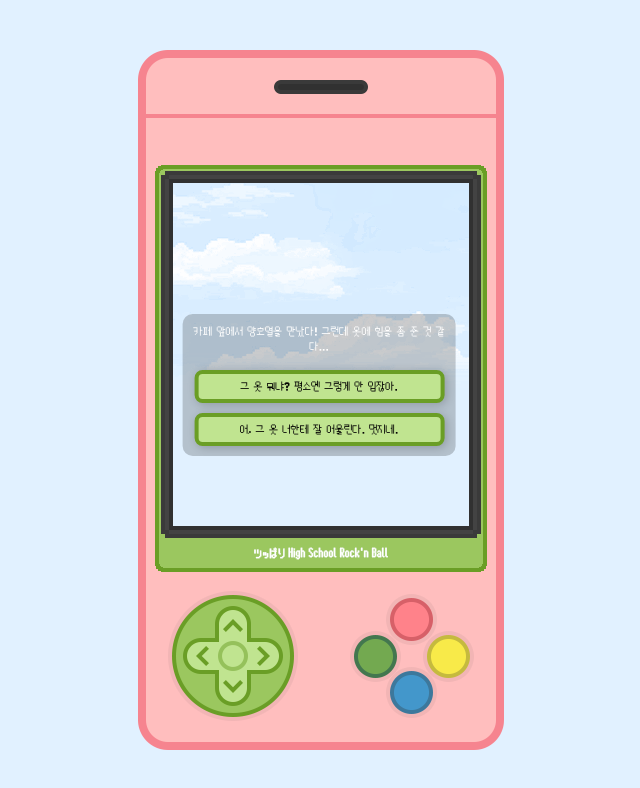
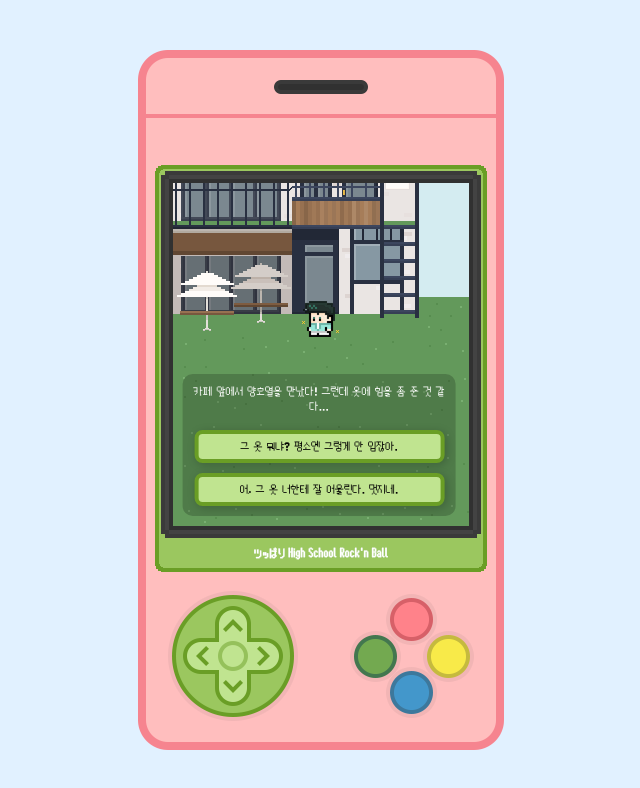
Before and after one commit to Jeong-hae-rim/only, a React (Vite) app: page /dm-luv-game in a window 1280 px wide. Both pictures are taken after a click on the button "시작하기". Shown: the top 788 px of the page, without its empty margins (191-831 px from the left). Built offline with nearby package versions, Linux system fonts and the light colour scheme; a web font is replaced by a local one.

Commit message:
feat: gameboy 내 배경 변경

```diff
--- a/src/pages/MbtiGame.css
+++ b/src/pages/MbtiGame.css
@@ -27,7 +27,7 @@
 
 .button-wrapper {
   position: absolute;
-  top: 50%;
+  top: 400px;
   left: 50%;
   transform: translate(-50%, -50%);
   display: flex;
@@ -111,7 +111,7 @@ button:focus:not(:focus-visible) {
 
 .mbti-image {
   width: 120px;
-  height: auto;
+  height: 120px;
   top: 330px;
   left: 50%;
 }
--- a/src/pages/MbtiGame2.tsx
+++ b/src/pages/MbtiGame2.tsx
@@ -1,12 +1,21 @@
 import { useState } from "react";
 import "./MbtiGame.css";
 import GAMEBOY from "../assets/images/dm_gameboy.png";
-import BASE_BG from "../assets/images/dm_gameboy/dm_bg_09.gif";
+import DEFAULT_BG from "../assets/images/dm_gameboy/dm_bg_09.gif";
+import BG_01 from "../assets/images/dm_gameboy/dm_bg_01.gif";
+import BG_02 from "../assets/images/dm_gameboy/dm_bg_02.gif";
+import BG_03 from "../assets/images/dm_gameboy/dm_bg_03.gif";
+import BG_04 from "../assets/images/dm_gameboy/dm_bg_04.gif";
+import BG_05 from "../assets/images/dm_gameboy/dm_bg_05.gif";
+import BG_06 from "../assets/images/dm_gameboy/dm_bg_06.gif";
+import BG_07 from "../assets/images/dm_gameboy/dm_bg_07.gif";
+import BG_08 from "../assets/images/dm_gameboy/dm_bg_08.gif";
 import { mbtiData } from "../types/type";
 
 interface Question {
   question: string;
   options: { text: string; value: string }[];
+  bg: string;
 }
 
 const questions: Question[] = [
@@ -16,6 +25,7 @@ const questions: Question[] = [
       { text: "그 옷 뭐냐? 평소엔 그렇게 안 입잖아.", value: "T" },
       { text: "어, 그 옷 너한테 잘 어울린다. 멋지네.", value: "F" },
     ],
+    bg: BG_01,
   },
   {
     question: "약속 시간을 착각해 좀 일찍 나왔다 고백했는데 별 말을 안 한다...",
@@ -23,6 +33,7 @@ const questions: Question[] = [
       { text: "(별 생각 없다.)", value: "S" },
       { text: "왜 아무 말도 안 하지? 바보 같다고 생각하나?", value: "F" },
     ],
+    bg: BG_02,
   },
   {
     question: "같이 카페에 들어왔다! 이 때, 정대만의 시선을 사로잡은 건...",
@@ -30,6 +41,7 @@ const questions: Question[] = [
       { text: "이 카페에서만 구경할 수 있을 것 같은 참신한 DP", value: "F" },
       { text: "카페 메뉴판, 그리고 화장실 위치.", value: "T" },
     ],
+    bg: BG_03,
   },
   {
     question: "자리를 고르고 음료를 주문 하려고 하는데, 이때...",
@@ -43,6 +55,7 @@ const questions: Question[] = [
         value: "J",
       },
     ],
+    bg: BG_04,
   },
   {
     question:
@@ -57,6 +70,7 @@ const questions: Question[] = [
         value: "T",
       },
     ],
+    bg: BG_05,
   },
   {
     question: "자리로 돌아왔는데 양호열이 의외로 세심하다고 말한다.",
@@ -67,6 +81,7 @@ const questions: Question[] = [
         value: "N",
       },
     ],
+    bg: BG_06,
   },
   {
     question: "양호열이 민망해 하더니 자기 음료도 마셔보라고 한다.",
@@ -77,6 +92,7 @@ const questions: Question[] = [
         value: "N",
       },
     ],
+    bg: BG_07,
   },
   {
     question: "어찌저찌 마친 카페 데이트! 다음에 또 놀러 나오자고 말하고 싶다.",
@@ -87,12 +103,14 @@ const questions: Question[] = [
         value: "J",
       },
     ],
+    bg: BG_08,
   },
 ];
 
 function MbtiGame() {
   const [isStarted, setIsStarted] = useState(false);
   const [currentQuestionIndex, setCurrentQuestionIndex] = useState(0);
+  const [selectedBg, setSelectedBg] = useState<string>(DEFAULT_BG);
   const [answers, setAnswers] = useState<string[]>([]);
   const [mbtiResult, setMbtiResult] = useState<string | null>(null);
 
@@ -124,6 +142,7 @@ function MbtiGame() {
   // 버튼 클릭 시 MBTI 테스트 시작
   const startGame = () => {
     setIsStarted(true);
+    setSelectedBg(BG_01);
   };
 
   // 사용자의 선택을 저장하고 다음 질문으로 이동
@@ -131,9 +150,12 @@ function MbtiGame() {
     setAnswers([...answers, value]);
 
     if (currentQuestionIndex < questions.length - 1) {
-      setCurrentQuestionIndex(currentQuestionIndex + 1);
+      const nextQuestionIndex = currentQuestionIndex + 1;
+      setCurrentQuestionIndex(nextQuestionIndex);
+      setSelectedBg(questions[nextQuestionIndex].bg);
     } else {
       const result = calculateMBTI();
+      setSelectedBg(DEFAULT_BG);
       setMbtiResult(result);
     }
   };
@@ -143,13 +165,14 @@ function MbtiGame() {
     setIsStarted(false);
     setCurrentQuestionIndex(0);
     setAnswers([]);
+    setSelectedBg(DEFAULT_BG);
     setMbtiResult(null);
   };
 
   return (
     <div className="gameboy-wrapper">
       <div className="gameboy-box">
-        <img src={BASE_BG} className="gameboy-bg" />
+        <img src={selectedBg} className="gameboy-bg" />
         <img src={GAMEBOY} className="gameboy-image" />
         {!isStarted ? (
           // 시작하기 버튼
@@ -183,6 +206,8 @@ function MbtiGame() {
               </>
             ) : (
               // 질문 표시
+              <>
+                <div className="mbti-image"></div>
                 <div className="option-box">
                   <p className="question">
                     {questions[currentQuestionIndex].question}
@@ -201,6 +226,7 @@ function MbtiGame() {
                     )}
                   </div>
                 </div>
+              </>
             )}
           </div>
         )}
```
Lines whose indentation alone changed are shown as unchanged.
